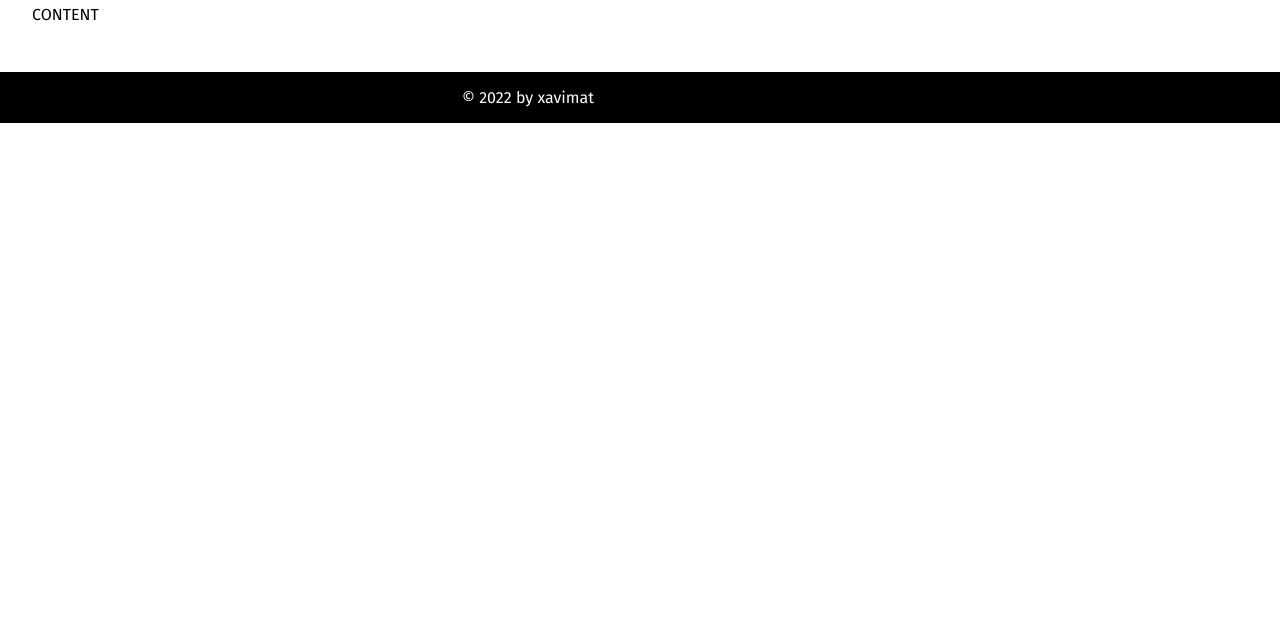
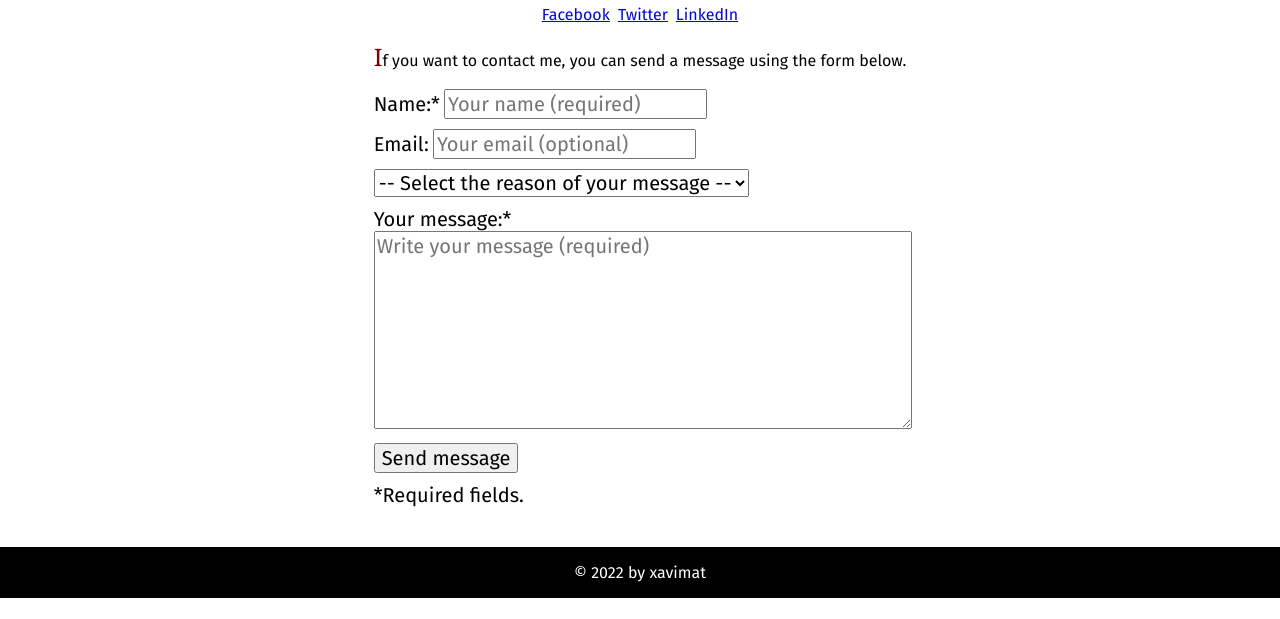
Before and after one commit to xavi-mat/boot007-mypage, a plain HTML site: page pages/contact.html in a window 1280 px wide. Shown: the part 181-800 px from the top of the page. Drawn offline with Linux system fonts and the light colour scheme.

Commit message:
Small updates

```diff
--- a/pages/contact.html
+++ b/pages/contact.html
@@ -5,7 +5,7 @@
   <meta charset="UTF-8">
   <meta http-equiv="X-UA-Compatible" content="IE=edge">
   <meta name="viewport" content="width=device-width, initial-scale=1.0">
-  <title>Xavimat's Contact</title>
+  <title>Xavimat's Contact Info</title>
   <link rel="stylesheet" href="/styles/style.css">
 </head>
 
@@ -24,11 +24,43 @@
   <main>
 
     <section id="hero">
-      <h1>Xavimat's Contact</h1>
+      <h1>Xavimat's Contact Info</h1>
     </section>
 
     <section id="content">
-      <p>CONTENT</p>
+
+      <div class="cards-container">
+        <p><a href="https://www.facebook.com/xavimatoses/" target="_blank" rel="noopener noreferrer">Facebook</a></p>
+        <p><a href="https://twitter.com/xavimat_" target="_blank" rel="noopener noreferrer">Twitter</a></p>
+        <p><a href="https://www.linkedin.com/in/xavier-matoses/" target="_blank" rel="noopener noreferrer">LinkedIn</a></p>
+      </div>
+
+      <p class="explain">If you want to contact me, you can send a message using the form below.</p>
+
+      <form method="get">
+        <label for="name">Name:*</label>
+        <input id="name" type="text" name="name" placeholder="Your name (required)" required>
+        <br>
+        <label for="email">Email:</label>
+        <input id="email" type="email" name="email" placeholder="Your email (optional)">
+        <br>
+        <select name="reason" id="reason">
+          <option disabled selected>-- Select the reason of your message --</option>
+          <option value="hire">I want to hire you</option>
+          <option value="class">I need a programming class</option>
+          <option value="hi">Just saying Hi</option>
+          <option value="marry">I wanna marry you</option>
+        </select>
+        <br>
+        <label for="message">Your message:*</label>
+        <br>
+        <textarea name="message" id="message" rows="8" placeholder="Write your message (required)" required></textarea>
+        <br>
+        <input type="submit" value="Send message">
+        <br>
+        <small>*Required fields.</small>
+      </form>
+
     </section>
 
     <section id="side">
@@ -42,6 +74,18 @@
     </div>
   </footer>
 
+  <script>
+    // This code is too small to use an entire external js file:
+
+    // Get params from url, if any
+    const params = new URLSearchParams(location.search);
+
+    // Put params as default values
+    [...params.entries()].forEach(([key, value]) => {
+      document.getElementById(key).value = value;
+    });
+
+  </script>
 </body>
 
 </html>
--- a/styles/style.css
+++ b/styles/style.css
@@ -21,9 +21,15 @@ html {
 } */
 main {
     /* margi n: auto; */
+    display: flex;
+    flex-direction: column;
+    align-items: center;
+    /* max-width: 1024px; */
+    padding: 0 2rem 2rem 2rem;
+    /* background-color: lightblue; */
+}
+#main {
     max-width: 1024px;
-    padding: 0 2rem 2rem    2rem;
-    /* background-color: lightblue; */
 }
 /* main::before {
     content: "Xsmall";
@@ -88,7 +94,7 @@ footer {
 .in-foot {
     /* margi n: auto; */
     display: flex;
-    max-width: 1024px;
+    /* max-width: 1024px; */
     justify-content: center;
     padding: 1rem;
 }
@@ -109,6 +115,18 @@ footer {
     display: none;
     padding: 0.5rem;
     margin-bottom: 0.5rem;
+}
+
+/* Form  */
+
+form * {
+    font-size: 125%;
+    margin-bottom: 0.5em;
+}
+
+textarea {
+    width: 100%;
+    max-width: 600px;
 }
 
 /* ------------------------------------------------------------------------ */
```
Also changed, not shown: pages/portfolio.html (+16 -10 lines).
